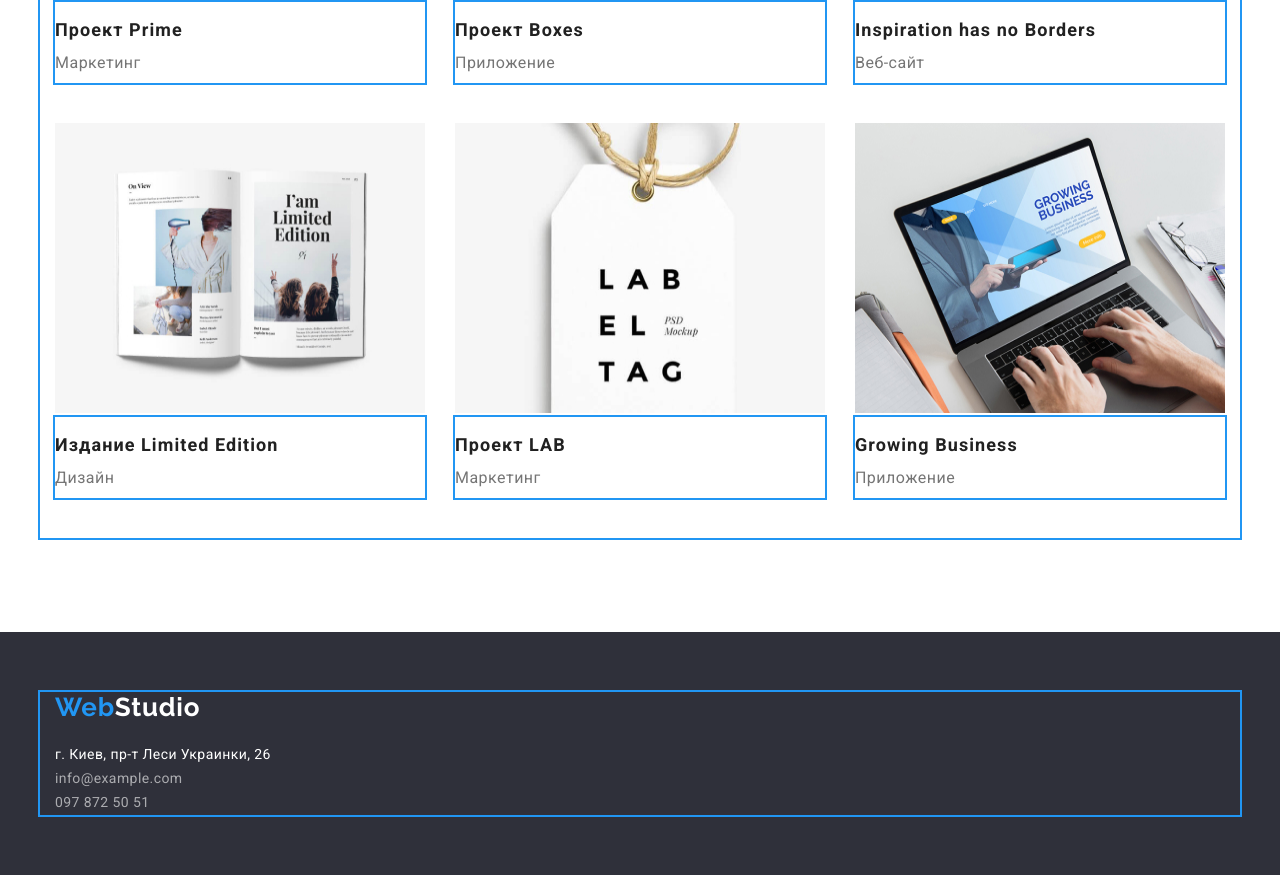
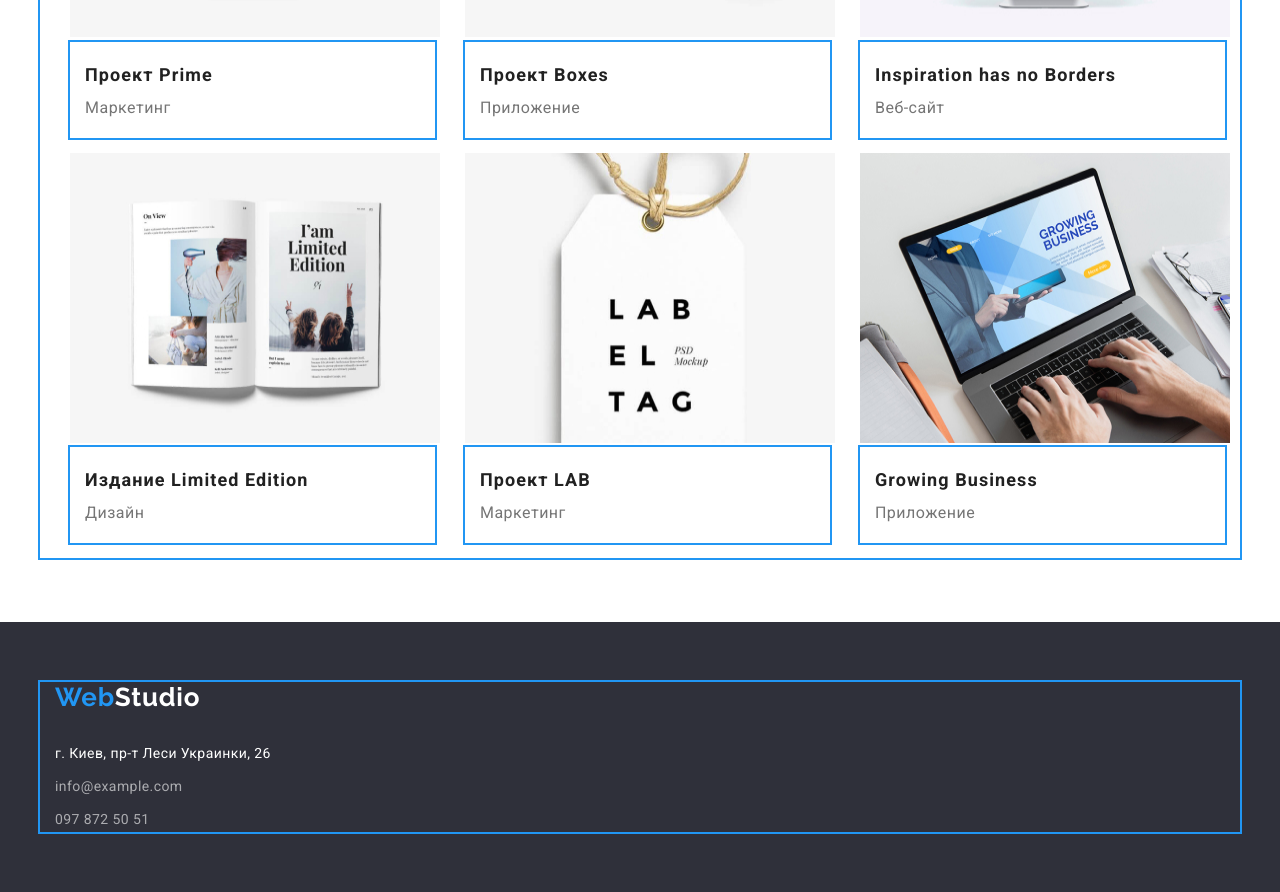
Before and after one commit to IgorMishchenko/goit-markup-hw-03, a plain HTML site: page portfolio.html in a window 1280 px wide. Shown: the part 923-1815 px from the top of the page. Drawn offline with nearby package versions, Linux system fonts and the light colour scheme.

Commit message:
v.11
v.11

```diff
--- a/css/index-styles.css
+++ b/css/index-styles.css
@@ -206,7 +206,6 @@ margin: 0 auto;
 }
 
 .sevices-list{
-    margin-top: 50px;
     display: flex;
 }
 
@@ -215,7 +214,7 @@ margin: 0 auto;
 }
 
 .services-item + .services-item{
-    margin-left: 40px;
+    margin-left: 30px;
 }
 .service-title {
     font-family: Roboto;
@@ -226,7 +225,7 @@ margin: 0 auto;
     letter-spacing: 0.03em;
     text-transform: uppercase;
     color: #212121;
-    padding-top: 10px;
+margin-bottom: 10px;
 
 
 
@@ -375,6 +374,7 @@ margin: 0 auto;
     letter-spacing: 0.03em;
     color: #FFFFFF;
     text-decoration: none;
+    padding-bottom: 10px;
 
 
 }
@@ -390,6 +390,7 @@ margin: 0 auto;
     letter-spacing: 0.03em;
     color: rgba(255, 255, 255, 0.6);
     text-decoration: none;
+    padding-bottom: 100px;
 
 }
 
@@ -409,10 +410,9 @@ margin: 0 auto;
 .footer{
     padding-top: 60px;
     padding-bottom: 60px;
-        background: #2F303A;
+    background: #2F303A;
 }
 
-.container-nav-foter{
-    padding-top: 20px;
-
+.container-nav-footer-item{
+    margin-top: 9px;
 }
--- a/css/portfolio-styles.css
+++ b/css/portfolio-styles.css
@@ -143,6 +143,7 @@ body {
     outline: 2px solid #2196F3;
     margin: 0 auto;
     box-sizing: border-box;
+
 }
 
 /*Disable list for "ul"****/
@@ -201,12 +202,13 @@ margin: 0 auto;
     text-align: center;
     letter-spacing: 0.06em;
     color: #212121;
-    background: #757575;
+    background: #F5F4FA;
     box-shadow: 0px 4px 4px rgba(0, 0, 0, 0.15);
     border-radius: 4px;
 padding: 6px 22px;
 display: block;
 margin: 0 auto;
+
 
 }
 
@@ -248,13 +250,18 @@ margin-left: 8px;
 .our-projects-list{
     display: flex;
     flex-wrap: wrap;
+    margin-top: 50px;
     margin-left: -30px;
+    padding-left: 15px;
+    margin-bottom: -30px;
+
 }
 
 .our-projects-item{
     width: calc(100% / 3 - 30px);
 margin-left: 30px;
-margin-bottom: 30px;
+margin-bottom: 15px;
+
 }
 
 
@@ -285,10 +292,11 @@ margin-bottom: 30px;
 
 
 .projects-text-container{
-    padding-top: 10px;
-    padding-bottom: 5px;
+    padding-top: 15px;
+    padding-left: 15px;
+    padding-right: 15px;
+    padding-bottom: 15px;
     outline: 2px solid #2196F3;
-    margin-bottom: 10px;
 }
 
 
@@ -367,7 +375,11 @@ margin-bottom: 30px;
         background: #2F303A;
 }
 
-.container-nav-foter{
+.container-nav-footer-list{
     padding-top: 20px;
 
 }
+
+.container-nav-footer-item{
+    margin-top: 9px;
+}
--- a/portfolio.html
+++ b/portfolio.html
@@ -4,7 +4,7 @@
         <meta charset="UTF-8">
         <meta http-equiv="X-UA-Compatible" content="IE=edge">
         <meta name="viewport" content="width=device-width, initial-scale=1.0">
-        <title>HomeWork3.v10|Portfolio</title>
+        <title>HomeWork3.v11|Portfolio</title>
         <link rel="preconnect" href="https://fonts.googleapis.com">
         <link rel="preconnect" href="https://fonts.gstatic.com" crossorigin>
         <link href="https://fonts.googleapis.com/css2?family=Raleway:wght@700&family=Roboto:wght@400;500;700;900&display=swap" rel="stylesheet">
@@ -65,10 +65,10 @@
     </div>
 
     <address>
-        <ul class="container-nav-foter">
-            <li><a href="https://goo.gl/maps/wMssc7S66yAjxJLt8" target="_blank" rel="noopen nofollow noreferrer" class="footer-text-address">г. Киев, пр-т Леси Украинки, 26</a></li>
-            <li><a href="mailto:info@example.com" class="footer-text-mail">info@example.com</a></li>
-            <li><a href="tel:+380978725051" class="footer-text-tel"> 097 872 50 51</a></li>
+        <ul class="container-nav-footer-list">
+            <li class="container-nav-footer-item"><a href="https://goo.gl/maps/wMssc7S66yAjxJLt8" target="_blank" rel="noopen nofollow noreferrer" class="footer-text-address">г. Киев, пр-т Леси Украинки, 26</a></li>
+            <li class="container-nav-footer-item"><a href="mailto:info@example.com" class="footer-text-mail">info@example.com</a></li>
+            <li class="container-nav-footer-item"><a href="tel:+380978725051" class="footer-text-tel"> 097 872 50 51</a></li>
         </ul>
     </address>
   </footer>
```
Also changed, not shown: index.html (+5 -5 lines).
